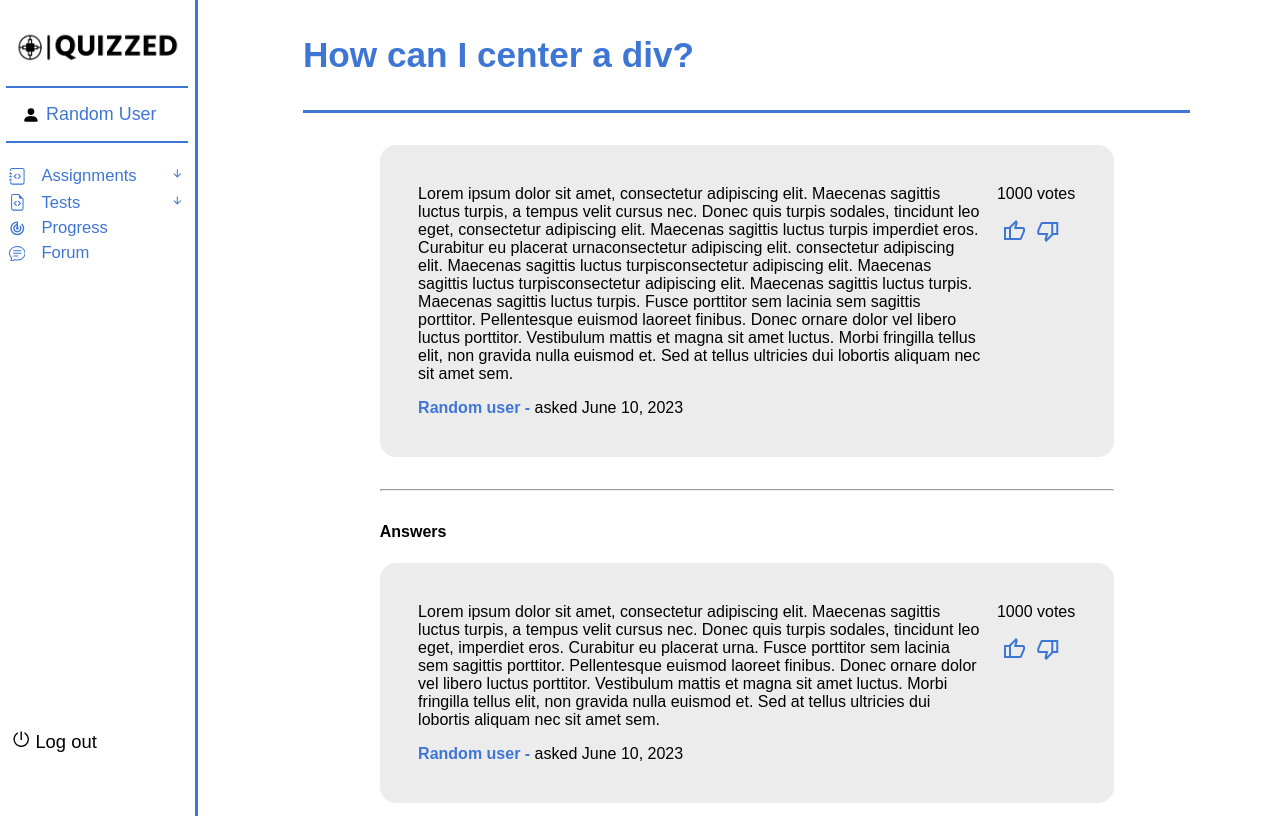
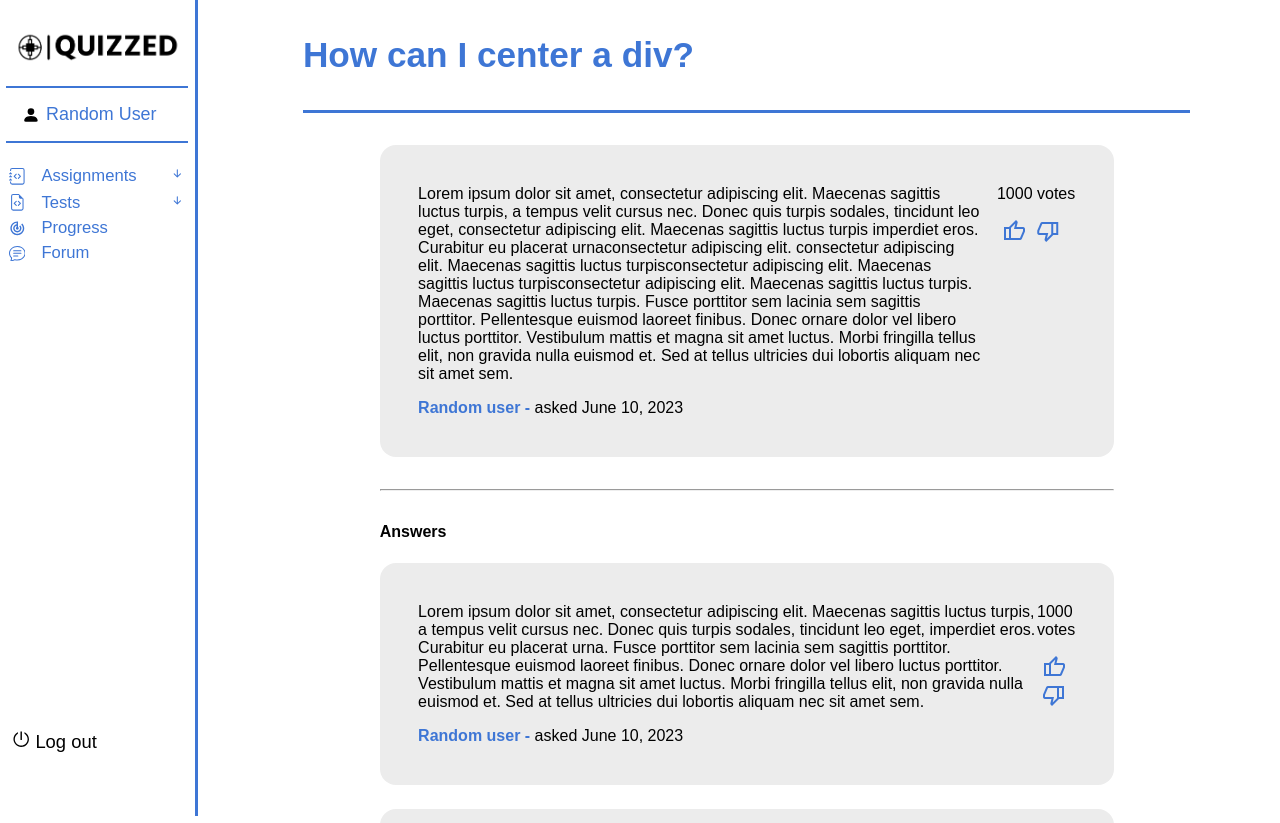
Before and after one commit to MartinezNicanor/IT1E-period-4, a React (Create React App) app: page /question/1 in a window 1280 px wide. Shown: the top 823 px of the page. Built offline with nearby package versions, Linux system fonts and the light colour scheme; the HTML template or start-up script is replaced by a standard one.

Commit message:
Fixed styling and link to question

```diff
--- a/src/pages/forum/Question.css
+++ b/src/pages/forum/Question.css
@@ -59,7 +59,7 @@ hr {
     justify-content: space-between;
 }
 
-.description {
+.questionDescription {
     width: 44vw;
 }
 
--- a/src/pages/forum/Question.js
+++ b/src/pages/forum/Question.js
@@ -35,7 +35,7 @@ const Question = () => {
             <Header title={question.title} />
             <div className="questionContainer">
                 <div className="question">
-                    <div className="description">
+                    <div className="questionDescription">
                         <p>{ question.description }</p>
                         <p><strong className="authorStrong">{ question.author } -</strong> asked { question.date }</p>
                     </div>
--- a/src/pages/forum/components/PostList.js
+++ b/src/pages/forum/components/PostList.js
@@ -4,7 +4,7 @@ const PostList = ({ posts }) => {
     return (
         <div className="postsList">
             {posts.map(post => (
-                <Link to={`/posts/${post.id}`}>
+                <Link to={`/question/${post.id}`}>
                 <div className="postPreview">
                     <div className="postDescription">
                         <h3 className="postTitle">{ post.title }</h3>
```
